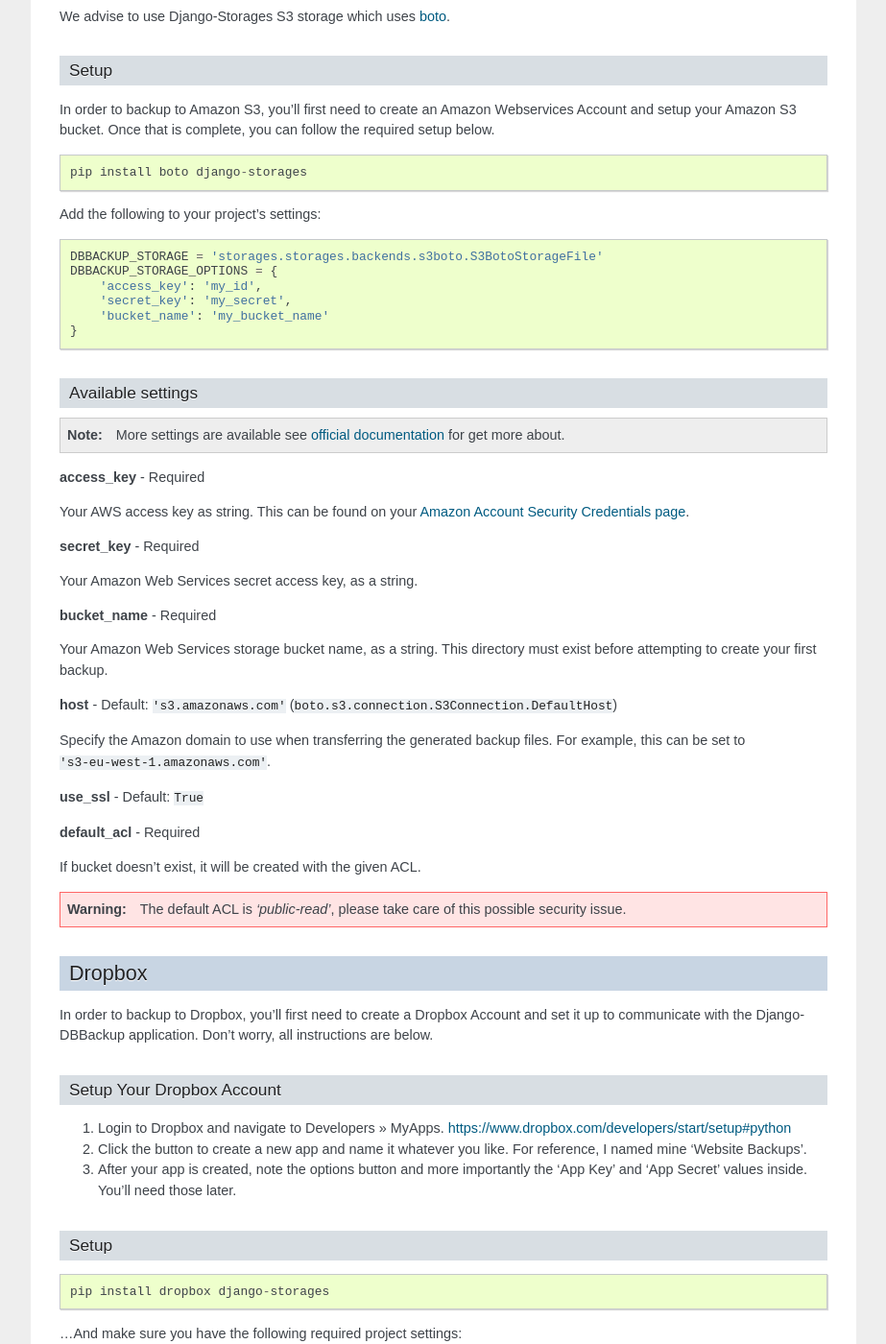
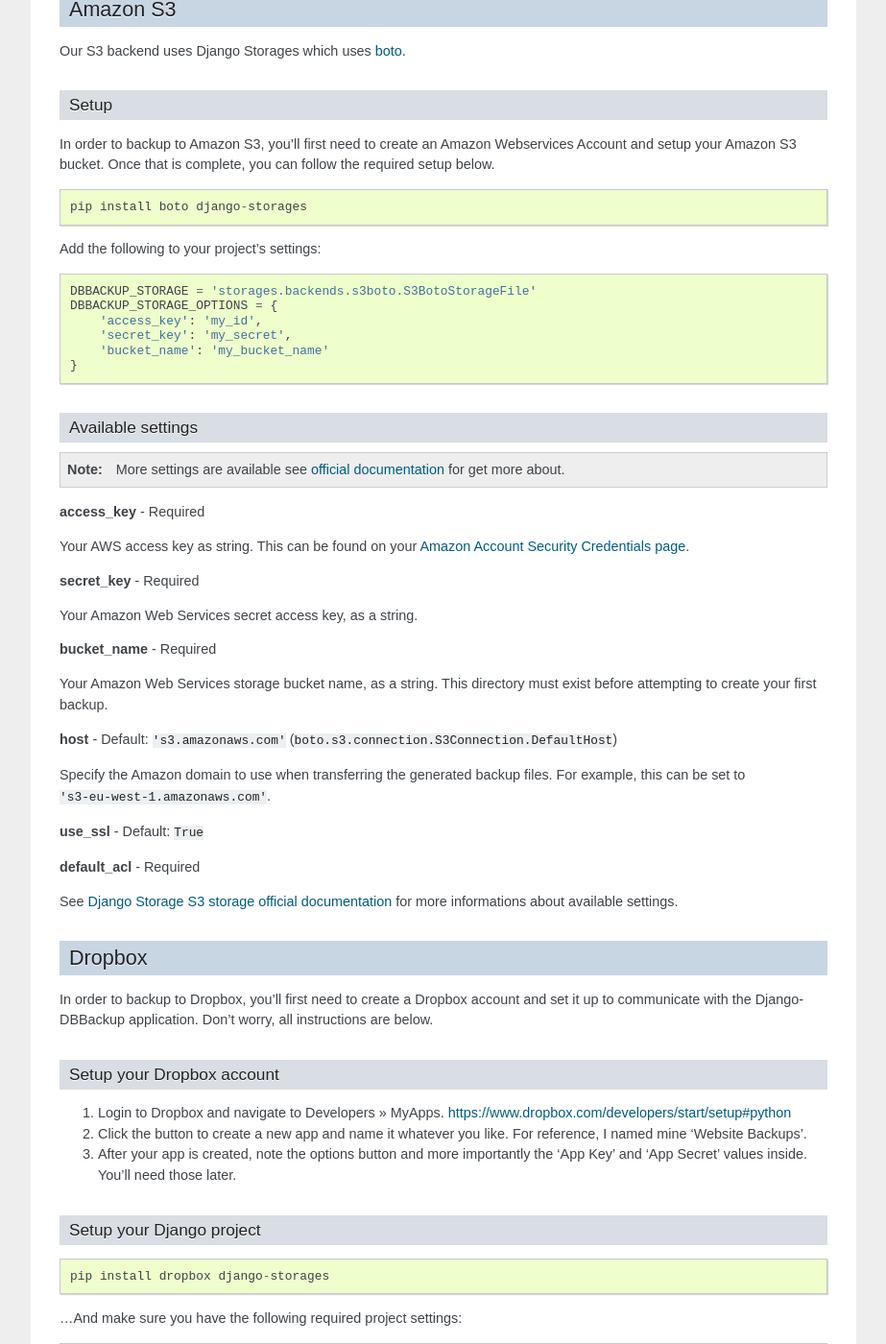
Before and after one commit to jazzband/django-dbbackup, a Sphinx documentation site: the page built from docs/storage.rst, in a window 1280 px wide and 1400 px high, scrolled down 1150 px. Shown: the whole window at 96% size, without its empty margins (198-1121 px from the left). Built offline with Sphinx 7.4.7, drawn with Linux system fonts in a browser that asks for light colours; some of the changed text lies outside the part shown.

Commit message:
Added docs

```diff
--- a/docs/storage.rst
+++ b/docs/storage.rst
@@ -18,34 +18,32 @@
     Do not configure backup storage with the same configuration than your media
     files, you'll risk to share backups inside public directories.
 
-FileSystemStorage
------------------
+DBBackup uses by default the `built-in file system storage`_ to manage files on
+a local directory. Feel free to use any Django storage, you can find a variety
+of them at `Django Packages`_.
 
-Django has a built-in filesystem storage helping to deal with local file.
-Dbbackup uses `built-in file system storage`_ to manage files on a local
-directory.
-
-.. _`built-in file system storage`: https://docs.djangoproject.com/en/stable/ref/files/storage/#the-filesystemstorage-class
+.. _`built-in file system storage`: https://docs.djangoproject.com/en/1.8/ref/files/storage/#the-filesystemstorage-class
+.. _`Django Packages`: https://djangopackages.org/grids/g/storage-backends/
 
 .. note::
 
     Storing backups to local disk may also be useful for Dropbox if you
     already have the offical Dropbox client installed on your system.
 
+File system storage
+-------------------
+
 Setup
 ~~~~~
 
-To store your backups on the local file system, simply setup the
-required settings below.
-
-::
+To store your backups on the local file system, simply setup the required
+settings below. ::
 
     DBBACKUP_STORAGE = 'django.core.files.storage.FileSystemStorage'
     DBBACKUP_STORAGE_OPTIONS = {'location': '/my/backup/dir/'}
 
 
-
-Available Settings
+Available settings
 ~~~~~~~~~~~~~~~~~~
 
 **location**
@@ -64,11 +62,14 @@
 
 The file system permissions that the directory will receive when it is saved.
 
+See `FileSystemStorage's documentation`_ for a full list of available settings.
+
+.. _`FileSystemStorage's documentation`: https://docs.djangoproject.com/en/1.9/ref/files/storage/#the-filesystemstorage-class
 
 Amazon S3
 ---------
 
-We advise to use Django-Storages S3 storage which uses `boto`_.
+Our S3 backend uses Django Storages which uses `boto`_.
 
 .. _`boto`: http://docs.pythonboto.org/en/latest/#
 
@@ -77,17 +78,13 @@
 
 In order to backup to Amazon S3, you'll first need to create an Amazon
 Webservices Account and setup your Amazon S3 bucket. Once that is
-complete, you can follow the required setup below.
-
-::
+complete, you can follow the required setup below. ::
 
     pip install boto django-storages
 
-Add the following to your project's settings:
+Add the following to your project's settings: ::
 
-::
-
-    DBBACKUP_STORAGE = 'storages.storages.backends.s3boto.S3BotoStorageFile'
+    DBBACKUP_STORAGE = 'storages.backends.s3boto.S3BotoStorageFile'
     DBBACKUP_STORAGE_OPTIONS = {
         'access_key': 'my_id',
         'secret_key': 'my_secret',
@@ -129,21 +126,20 @@
 
 **default_acl** - Required
 
-If bucket doesn't exist, it will be created with the given ACL.
+See `Django Storage S3 storage official documentation`_ for more informations
+about available settings.
 
-.. warning::
+.. _`Django Storage S3 storage official documentation`: http://django-storages.readthedocs.io/en/latest/backends/amazon-S3.html
 
-    The default ACL is `'public-read'`, please take care of this possible
-    security issue.
 
 Dropbox
 -------
 
-In order to backup to Dropbox, you'll first need to create a Dropbox
-Account and set it up to communicate with the Django-DBBackup
-application. Don't worry, all instructions are below.
+In order to backup to Dropbox, you'll first need to create a Dropbox account
+and set it up to communicate with the Django-DBBackup application. Don't
+worry, all instructions are below.
 
-Setup Your Dropbox Account
+Setup your Dropbox account
 ~~~~~~~~~~~~~~~~~~~~~~~~~~
 
 1. Login to Dropbox and navigate to Developers » MyApps.
@@ -156,16 +152,15 @@
    importantly the 'App Key' and 'App Secret' values inside. You'll need
    those later.
 
-Setup
-~~~~~
+Setup your Django project
+~~~~~~~~~~~~~~~~~~~~~~~~~
 
 ::
 
     pip install dropbox django-storages
 
-...And make sure you have the following required project settings:
+...And make sure you have the following required project settings: ::
 
-::
 
     DBBACKUP_STORAGE = 'storages.backends.dropbox.DropBoxStorage
     DBBACKUP_STORAGE_OPTIONS = {
@@ -188,7 +183,6 @@
 **root_path**
 
 Jail storage to this directory
-
 
 FTP
 ---
@@ -226,6 +220,18 @@
 
 URL that serves with HTTP(S) the files stored at this location.
 
+Setup
+~~~~~
+
+We use FTP backend from Django-Storages (again). ::
+
+    pip install django-storages
+
+Here a simple configuration: ::
+
+    DBBACKUP_STORAGE = 'storages.backends.ftp.FTPStorage'
+    DBBACKUP_STORAGE_OPTIONS = {'location': ftp://myftpserver>/}
+
 SFTP
 ----
 
@@ -234,6 +240,23 @@
 
 Setup
 ~~~~~
+
+This backend is from Django-Storages with `paramiko`_ under. ::
+
+    pip install paramiko django-storages
+
+.. _`paramiko`: http://www.paramiko.org/
+
+The next configuration admit SSH server grant a the local user: ::
+
+    DBBACKUP_STORAGE = 'storages.backends.sftpstorage.SFTPStorage'
+    DBBACKUP_STORAGE_OPTIONS = {'host': 'myserver'}
+
+
+.. _`paramiko SSHClient.connect() documentation`: http://docs.paramiko.org/en/latest/api/client.html#paramiko.client.SSHClient.connect
+
+Available settings
+~~~~~~~~~~~~~~~~~~
 
 **host** - Required
 
```
Also changed, not shown: other parts of docs/storage.rst (+0 -2 lines), docs/configuration.rst (+4 -21 lines), docs/index.rst (+14 -2 lines), docs/upgrade.rst (+39 -1 lines).
